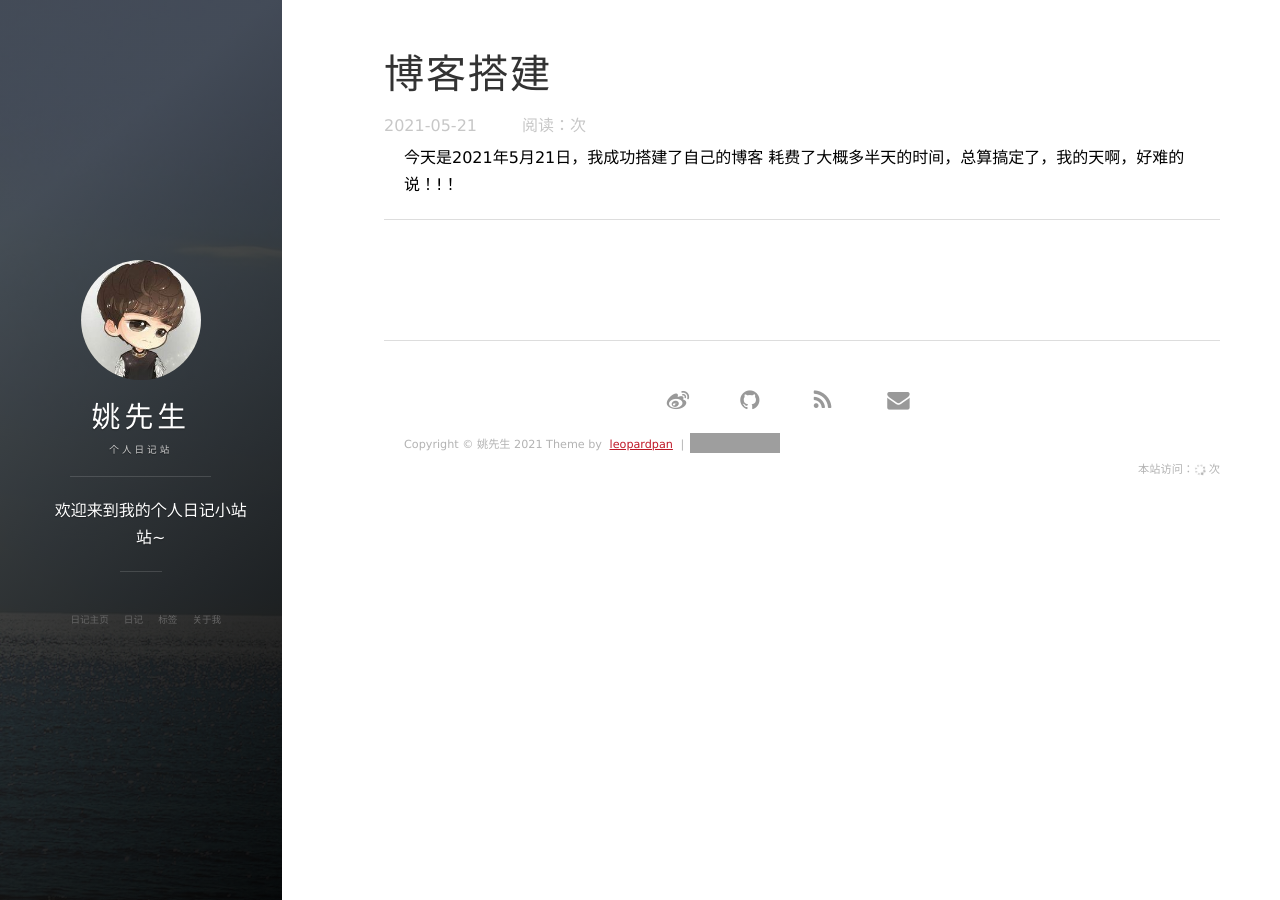
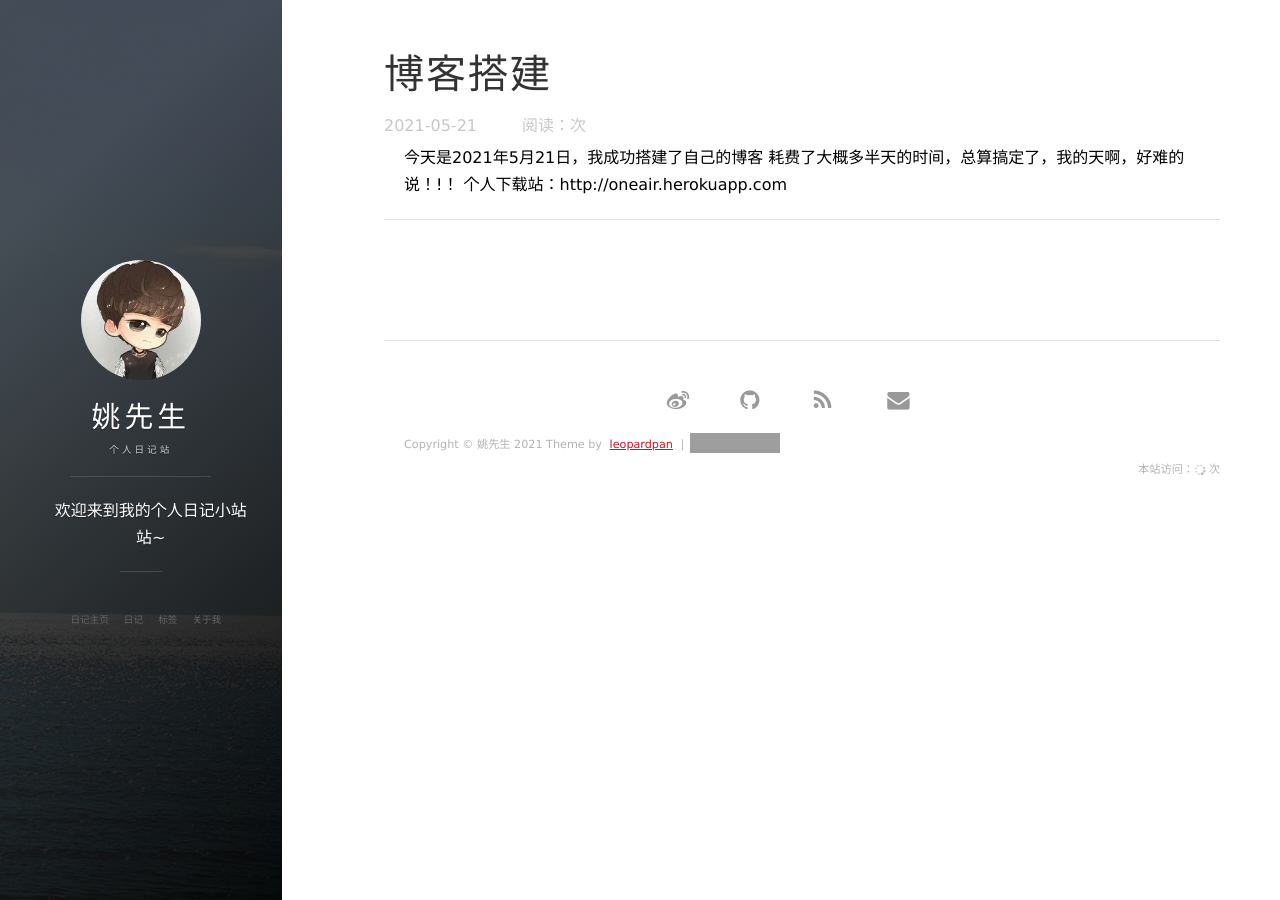
Before and after one commit to Killer-Yao/blog.github.io, a Jekyll site: the page built from _posts/2021-5-21-博客搭建.md, in a window 1280 px wide. Built offline with Jekyll 4.4.1, drawn with Linux system fonts in a browser that asks for light colours; nearby versions of some CDN libraries; comment, search, counter and statistics services are not loaded; grey boxes are pictures that could not be loaded.

Commit message:
Update 2021-5-21-博客搭建.md

```diff
--- a/_posts/2021-5-21-博客搭建.md
+++ b/_posts/2021-5-21-博客搭建.md
@@ -7,3 +7,4 @@ tags:
 
 今天是2021年5月21日，我成功搭建了自己的博客
   耗费了大概多半天的时间，总算搞定了，我的天啊，好难的说！!！
+  个人下载站：http://oneair.herokuapp.com
```
